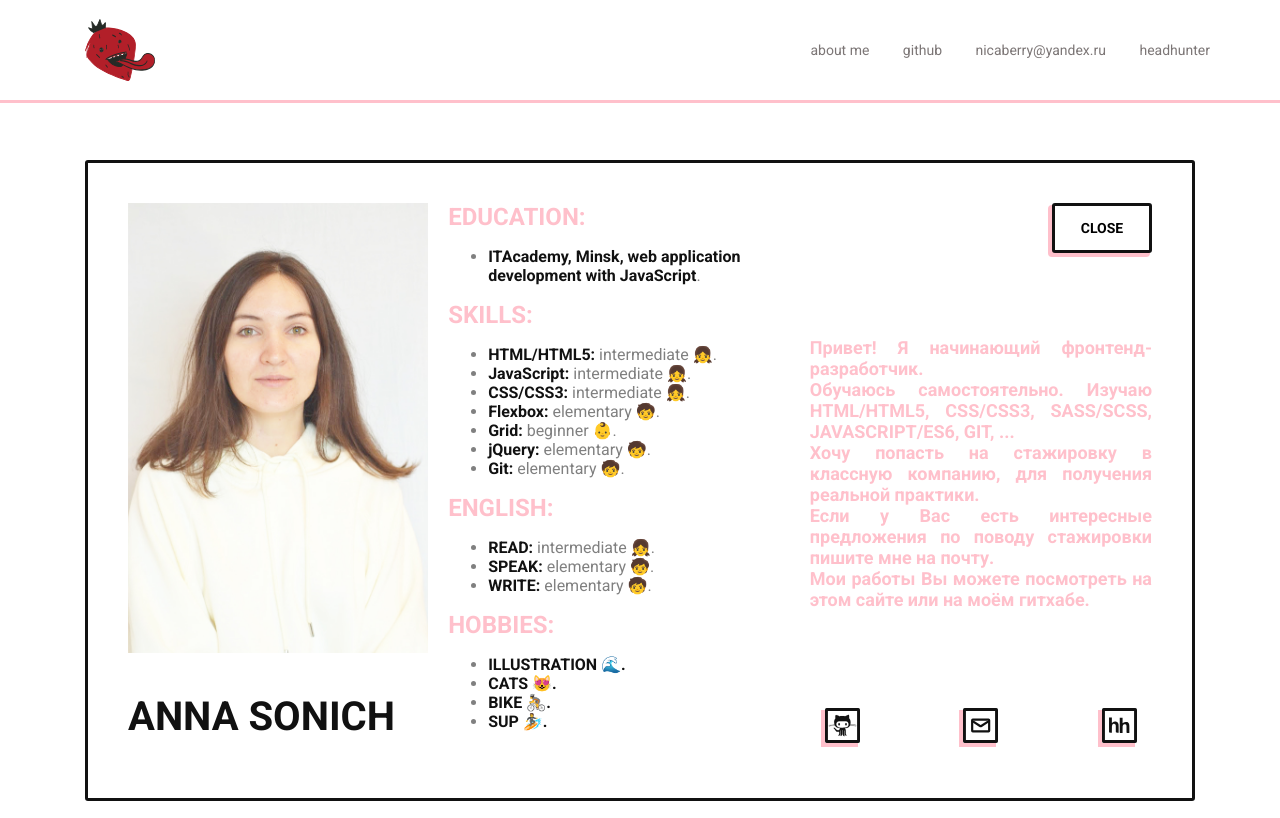
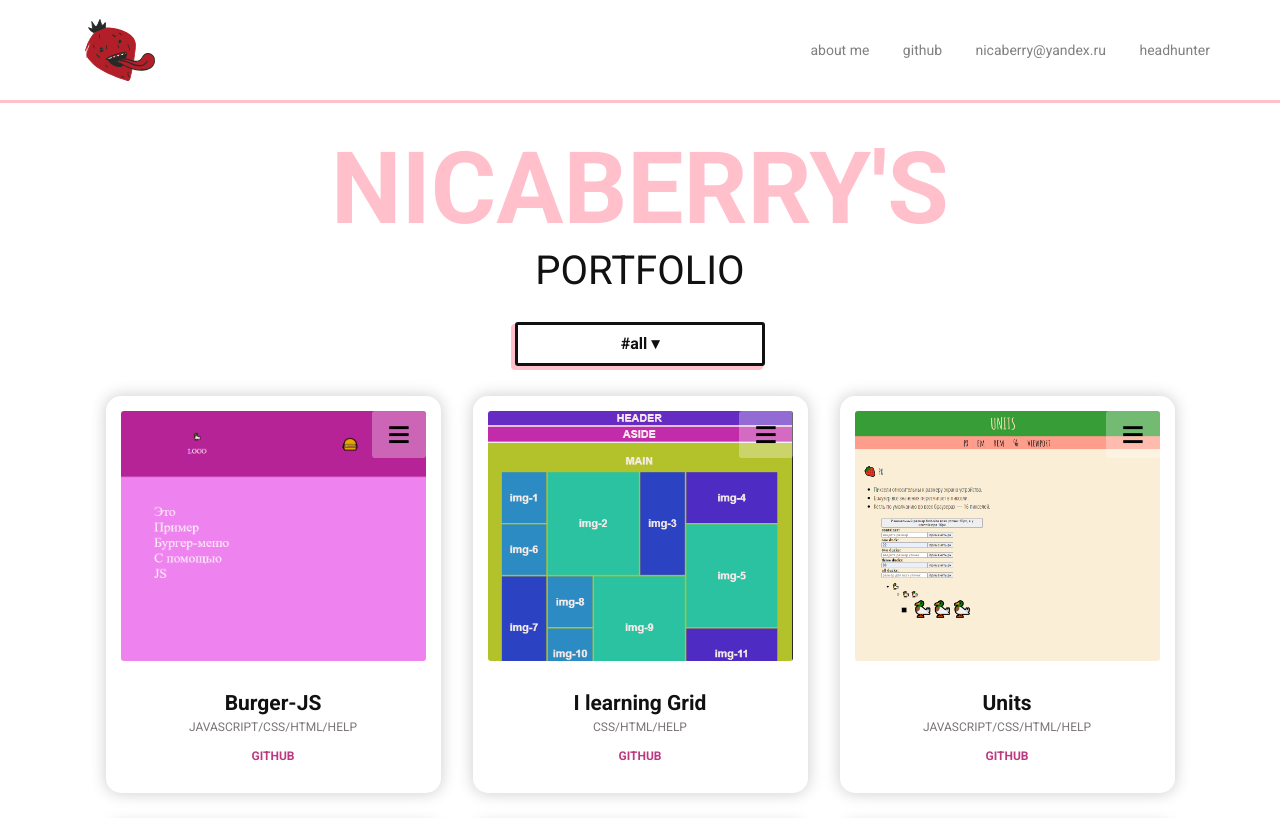
Before and after one commit to nicaberry/site, a plain HTML site: page index.html in a window 1280 px wide. Shown: the top 818 px of the page. Drawn offline with nearby package versions, Linux system fonts and the light colour scheme.

Commit message:
container-grid-for-cards

```diff
--- a/css/card.css
+++ b/css/card.css
@@ -1,35 +1,33 @@
 .card {
     display: flex;
     flex-direction: column;
-    justify-content: space-between;
+    justify-content: flex-start;
     align-items: center;
 
-    width: 335px;
-    margin: 15px;
+    width: 100%;
     padding: 15px;
 
     background: white;
-    color: #111111;
-    border-radius: 3px;
-    border: 3px solid rgb(20, 20, 20);
+    border-radius: 15px;
+    box-shadow: 0 0 15px 1px rgb(209, 209, 209);
 
     transition: all ease-in-out 1s;
 }
 
 .card:hover {
-    box-shadow: -5px 5px 0px 1px pink;
+    box-shadow: 0 0 15px 1px pink;
 }
 
 .card-img {
     position: relative;
     height: 250px;
+    margin-bottom: 30px;
     border-radius: 3px;
     overflow: hidden;
 }
 
 .card-header {
-    width: 90%;
-    margin-top: 15px;
+    width: 95%;
 }
 
 .card-description__button  {
@@ -55,9 +53,10 @@
 
 .card-header__name {
     display: block;
+    margin-bottom: 5px;
 
     color: #111111;
-    font-size: 36px;
+    font-size: 21px;
     font-weight: bold;
     word-wrap: break-word;
 }
@@ -79,8 +78,8 @@
 
     display: none;
     width: 100%;
-    height: 250px;
-    padding: 30px;
+    height: 100%;
+    padding: 2rem;
 
     background: linear-gradient(0deg, rgba(45,44,44,0.5018382352941176) 0%, rgba(45,44,44,0.700717787114846) 100%);
     color: white;
@@ -90,8 +89,9 @@
 
 .card-header__github {
     display: block;
+    margin-bottom: 15px;
 
-    color: pink;
+    color: rgb(189, 57, 127);
     font-size: 12px;
     font-weight: bold;
 }
@@ -100,9 +100,10 @@
     color: grey;
 }
 
-@media screen and (max-width: 1200px) {
+@media screen and (max-width: 593px) {
     .card {
-        width: 250px;
+        width: 100%;
+        box-shadow: none;
     }
 
     .card-img {
@@ -127,19 +128,3 @@
         height: 200px;
     }
 }
-
-@media screen and (max-width: 576px) {
-    .card {
-        width: 100%;
-    }
-
-}
-
-@media screen and (max-width: 330px) {
-    .card {
-        padding-top: 0;
-        padding-left: 0;
-        padding-right: 0;
-    }
-
-}
--- a/css/footer.css
+++ b/css/footer.css
@@ -1,6 +1,7 @@
 .footer {
     width: 100%;
     border-top: 3px solid pink;
+    background-color: white;
 }
 
 .footer-container {
--- a/css/main.css
+++ b/css/main.css
@@ -8,6 +8,6 @@ body {
 }
 
 a {
-    color: #7C7676;
+    color: grey;
     transition: all linear 0.2s;
 }
--- a/css/primaryAboutMe.css
+++ b/css/primaryAboutMe.css
@@ -1,5 +1,6 @@
 .about-me {
-    display: grid;
+    /* display: grid; */
+    display: none;
     gap: 20px;
     grid-template-areas:
     "foto skills close"
--- a/css/primaryMyWork.css
+++ b/css/primaryMyWork.css
@@ -81,13 +81,15 @@
 }
 
 .my-work-container {
-    display: flex;
-    flex-wrap: wrap;
+    display: grid;
+    grid-template-columns: repeat(auto-fit, 335px);
+    grid-auto-rows: auto;
+    gap: 2rem;
     justify-content: center;
+    justify-items: center;
+    align-items: start;
 
-    width: 100%;
-    margin-top: 30px;
-    padding-bottom: 60px;
+    margin: 2rem 0;
 }
 
 @media screen and (max-width: 768px) {
--- a/css/slider.css
+++ b/css/slider.css
@@ -1,12 +1,14 @@
 .slider {
     position: relative;
     display: none;
+    border-radius: 15px;
+    box-shadow: 0 0 15px 1px rgb(209, 209, 209);
 }
 
 .slider__leftButton,
 .slider__rightButton {
     position: absolute;
-    bottom: 7%;
+    bottom: 0;
     z-index: 20;
 
     padding: 15px;
--- a/index.html
+++ b/index.html
@@ -56,10 +56,11 @@
                             <li><span>HTML/HTML5:</span> intermediate &#128103;.</li>
                             <li><span>JavaScript:</span> intermediate &#128103;.</li>
                             <li><span>CSS/CSS3:</span> intermediate &#128103;.</li>
-                            <li><span>Flexbox:</span> elementary &#129490;.</li>
-                            <li><span>Grid:</span> beginner &#128118;.</li>
+                            <li><span>Flexbox:</span> intermediate &#128103;.</li>
+                            <li><span>Grid:</span> elementary &#129490;.</li>
                             <li><span>jQuery:</span> elementary &#129490;.</li>
                             <li><span>Git:</span> elementary &#129490;.</li>
+                            <li><span>React:</span> beginner &#128118;.</li>
                         </ul>
                     </div>
                     <div class="about about__english">
@@ -115,8 +116,8 @@
                 <div class="my-work-container">
                     <div class="slider">
                         <div class="slider__wrap">
-                            <button class="slider__leftButton">&#8249;</button>
-                            <button class="slider__rightButton">&#8250;</button>
+                        <button class="slider__leftButton">&#8249;</button>
+                        <button class="slider__rightButton">&#8250;</button>
                         </div>
                     </div>
                 </div>
@@ -135,6 +136,7 @@
             </nav>
         </div>
     </footer>
+    <script src="script/slick.js"></script>
     <script src="script/infoAboutMyWork.js"></script>
     <script src="script/createCards.js"></script>
     <script src="script/aboutMe.js"></script>
--- a/script/createCards.js
+++ b/script/createCards.js
@@ -74,8 +74,10 @@ function createCards(info) {
 
 function showMyCards(cards) {
     let myWorkContainer = document.querySelector(".my-work-container");
+    let slider = document.querySelector(".slider");
 
     cards.forEach((item) => {
         myWorkContainer.append(item);
+        slider.append(item);
     });
 }
--- a/script/infoAboutMyWork.js
+++ b/script/infoAboutMyWork.js
@@ -1,5 +1,14 @@
 "use strict";
 let infoAboutMyWorkForCard = [
+    {
+        name: "Burger-JS",
+        subname: "JAVASCRIPT/CSS/HTML/HELP",
+        href: "./myWork/burger_menu/index.html",
+        githubhref: "https://github.com/nicaberry/burger-menu-js",
+        image: "./images/myWork/burgerMenuJS.png",
+        imageAlt: "burger-menu JS",
+        description: "Попытка создать адаптивное меню при помощи JavaScript. Здесь необходимо учитывать, что JS может создавать автоматически аттрубуты в элементах. В некоторых случаях их необходимо удалять, здесь как раз тот случай."
+    },
     {
         name: "I learning Grid",
         subname: "CSS/HTML/HELP",
```
Also changed, not shown: images/myWork/burgerMenuJS.png (added).
